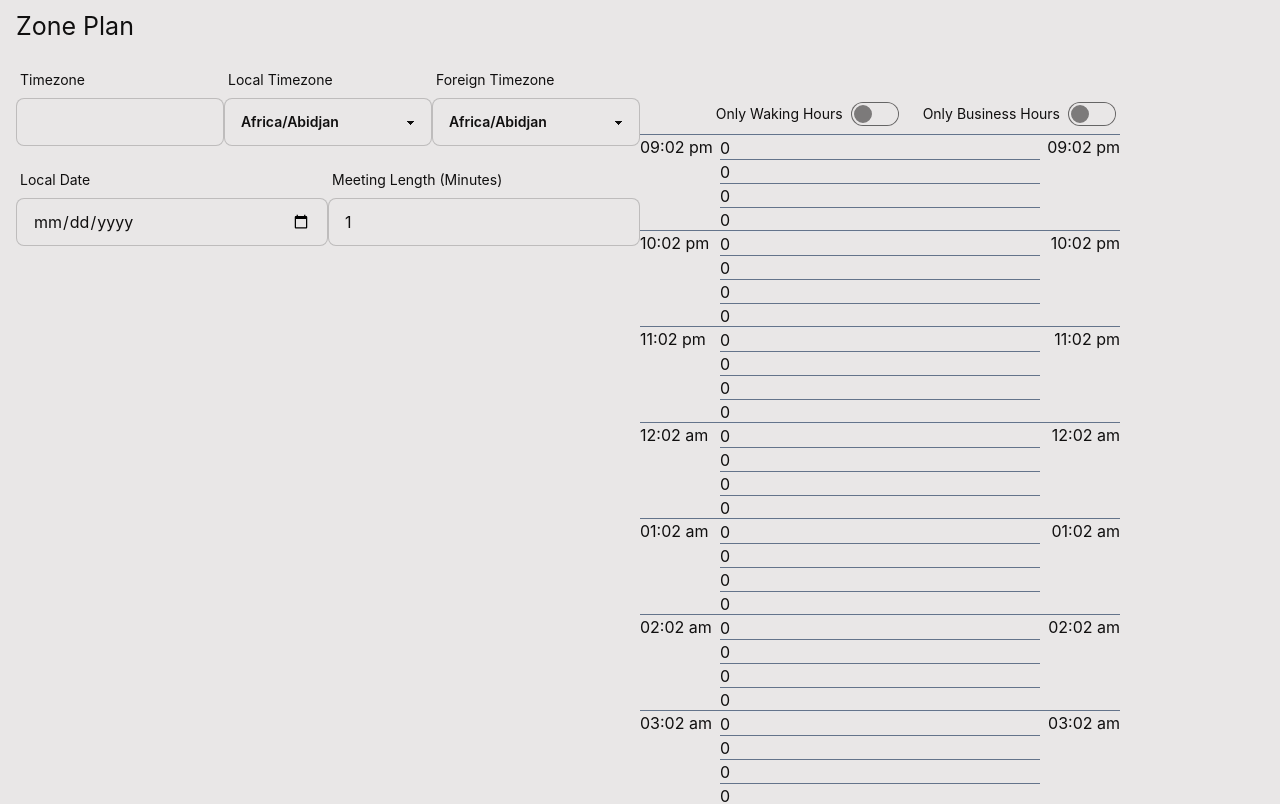
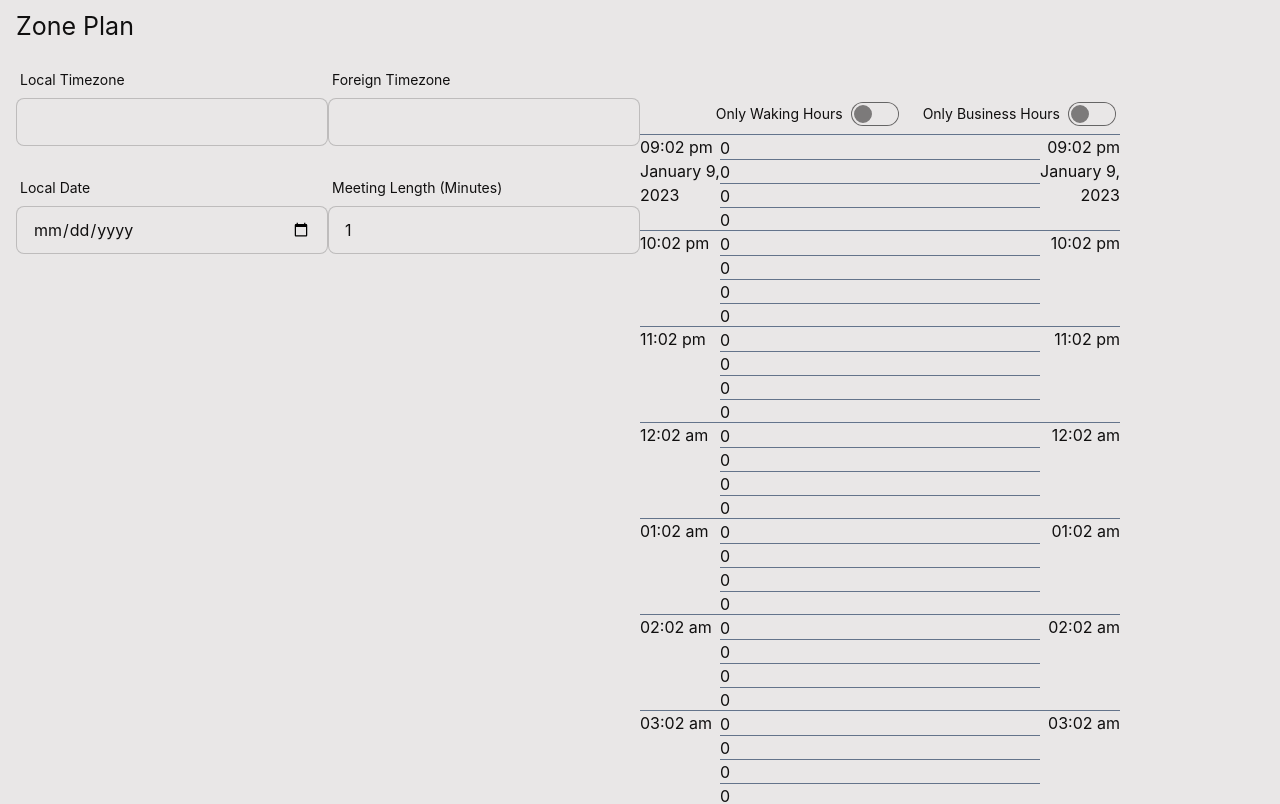
Before and after one commit to TimChinenov/global-calendar, a React (Create React App) app: page / in a window 1280 px wide. Shown: the top 804 px of the page. Built offline with nearby package versions, Linux system fonts and the light colour scheme.

Commit message:
Added functional search fields for timezones

```diff
--- a/src/autocomplete/autocomplete.tsx
+++ b/src/autocomplete/autocomplete.tsx
@@ -1,10 +1,10 @@
 import moment from "moment"
 import { useState } from "react"
 
-export default function Autocomplete() {
+export default function Autocomplete({ title, setValue } : { title: string, setValue: any}) {
     const [isSelected, setIsSelected] = useState(false)
     const [options, setOptions] = useState([] as any[])
-
+    const [selectedOption, setSelectedOption] = useState("")
 
     const updateOptions = (fieldInput: string) => {
         const timezones: string[] = moment.tz.names();
@@ -15,7 +15,10 @@ export default function Autocomplete() {
         timezones.forEach((timezone) => {
             if (timezone.toLowerCase().includes(fieldInput.toLowerCase()) && count < 7) {
                 timezonesSelection.push(
-                    <li key={timezone}>{timezone}</li>
+                    <li key={timezone} onClick={() => {
+                        setValue(timezone)
+                        setSelectedOption(timezone)}
+                    }>{timezone}</li>
                 )
                 count += 1
             }
@@ -27,15 +30,18 @@ export default function Autocomplete() {
     return (
         <div className="grid grid-cols-1">
             <label className="label">
-                <span className="label-text">Timezone</span>
+                <span className="label-text">{title}</span>
             </label>
             <input
                 className="input input-bordered w-full max-w-xs"
                 type="text"
+                value={selectedOption}
                 onFocus={() => setIsSelected(true)}
                 onBlur={() => setIsSelected(false)}
-                onChange={(event) => {updateOptions(event.target.value)}}/>
-            <div className={`dropdown ${isSelected ? "dropdown-open": ""}`}>
+                onChange={(event) => {
+                    setSelectedOption(event.target.value)
+                    updateOptions(event.target.value)}}/>
+            <div className={`dropdown ${isSelected ? "dropdown-open": ""} pt-2`}>
                 <ul tabIndex={0} className="dropdown-content menu p-2 shadow bg-base-100 rounded-box w-52">
                     { options }
                 </ul>
--- a/src/calendar-compare/calendar-compare.tsx
+++ b/src/calendar-compare/calendar-compare.tsx
@@ -29,35 +29,13 @@ export function CalendarCompare() {
     return(
         <div className="grid sm:grid-cols-1 md:grid-cols-2">
             <div className="pt-4 grid-rows-4 pl-4">
-                <div className="grid grid-cols-3 grid-gap-2 pb-4">
-                    <Autocomplete />
-                    <div>
-                        <label className="label">
-                            <span className="label-text">Local Timezone</span>
-                        </label>
-                        <select
-                            className="select select-bordered w-full max-w-xs"
-                            onChange={(event) => {
-                                setFirstLocation(event.target.value)
-                                setFirstTimezone(moment.tz.zone(event.target.value))
-                            }}>
-                            { timezonesSelection }
-                        </select>
-                    </div>
-
-                    <div>
-                        <label className="label">
-                            <span className="label-text">Foreign Timezone</span>
-                        </label>
-                        <select
-                            className="select select-bordered w-full max-w-xs"
-                            onChange={(event) => {
-                                setSecondLoaction(event.target.value)
-                                setSecondTimezone(moment.tz.zone(event.target.value))
-                            }}>
-                            { timezonesSelection }
-                        </select>
-                    </div>
+                <div className="grid grid-cols-2 grid-gap-2 pb-4">
+                    <Autocomplete
+                        title={"Local Timezone"}
+                        setValue={(value: string) => setFirstTimezone(moment.tz.zone(value))}/>
+                    <Autocomplete
+                        title={"Foreign Timezone"}
+                        setValue={(value: string) => setSecondTimezone(moment.tz.zone(value))}/>
                 </div>
 
                 <div className="grid grid-cols-2 grid-gap-2">
--- a/src/calendar/calendar.tsx
+++ b/src/calendar/calendar.tsx
@@ -65,7 +65,9 @@ export default function Calendar({
             <div key={`${calendarId}-${count}`} className="grid grid-cols-6">
                 <div className="col-span-1 border-t-[1px] border-t-slate-500 border-b-slate-500">
                     <p>{ count == 0 ? startTimeLocal?.format("hh:mm a") : incrementToTime(startTimeLocal) }</p>
-                    <p>{ startTimeLocal.format("hh:mm a") === ("12:00 am") && startTimeLocal.format('LL') }</p>
+                    <p>{ (startTimeLocal.format("hh:mm a") === ("12:00 am") || hourSections.length === 0)
+                            && startTimeLocal.format('LL') }
+                    </p>
                 </div>
                 <div className="
                     col-span-4
@@ -127,7 +129,9 @@ export default function Calendar({
                 </div>
                 <div className="col-span-1 border-t-[1px] border-t-slate-500 border-b-slate-500 text-right">
                     <p>{ count == 0 ? startTimeForeign?.format("hh:mm a") : incrementToTime(startTimeForeign)  }</p>
-                    <p>{ startTimeForeign.format("hh:mm a") === ("12:00 am") && startTimeForeign.format('LL') }</p>
+                    <p>{ (startTimeForeign.format("hh:mm a") === ("12:00 am") || hourSections.length === 0)
+                            && startTimeForeign.format('LL') }
+                    </p>
                 </div>
             </div>
         )
```
